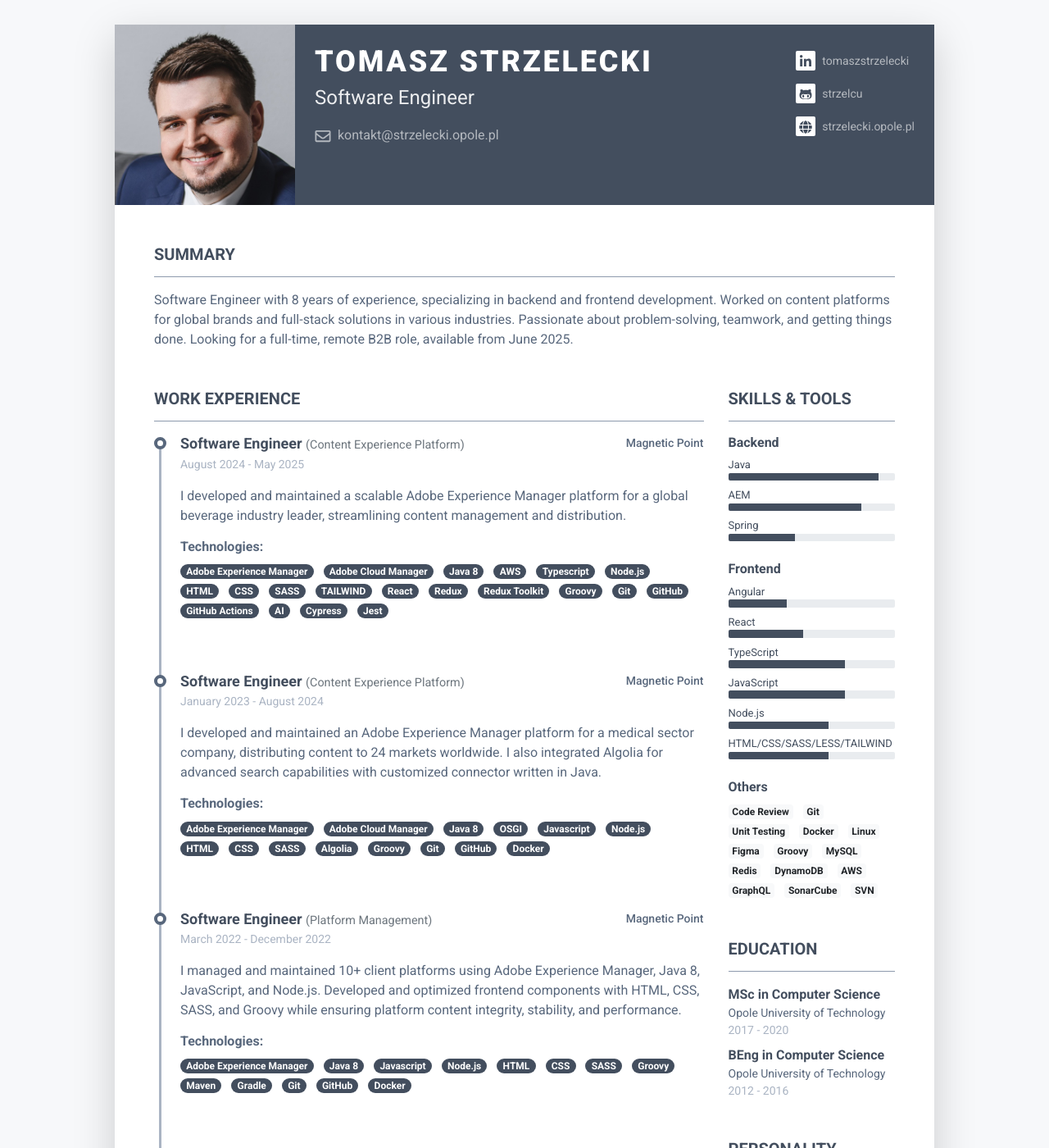
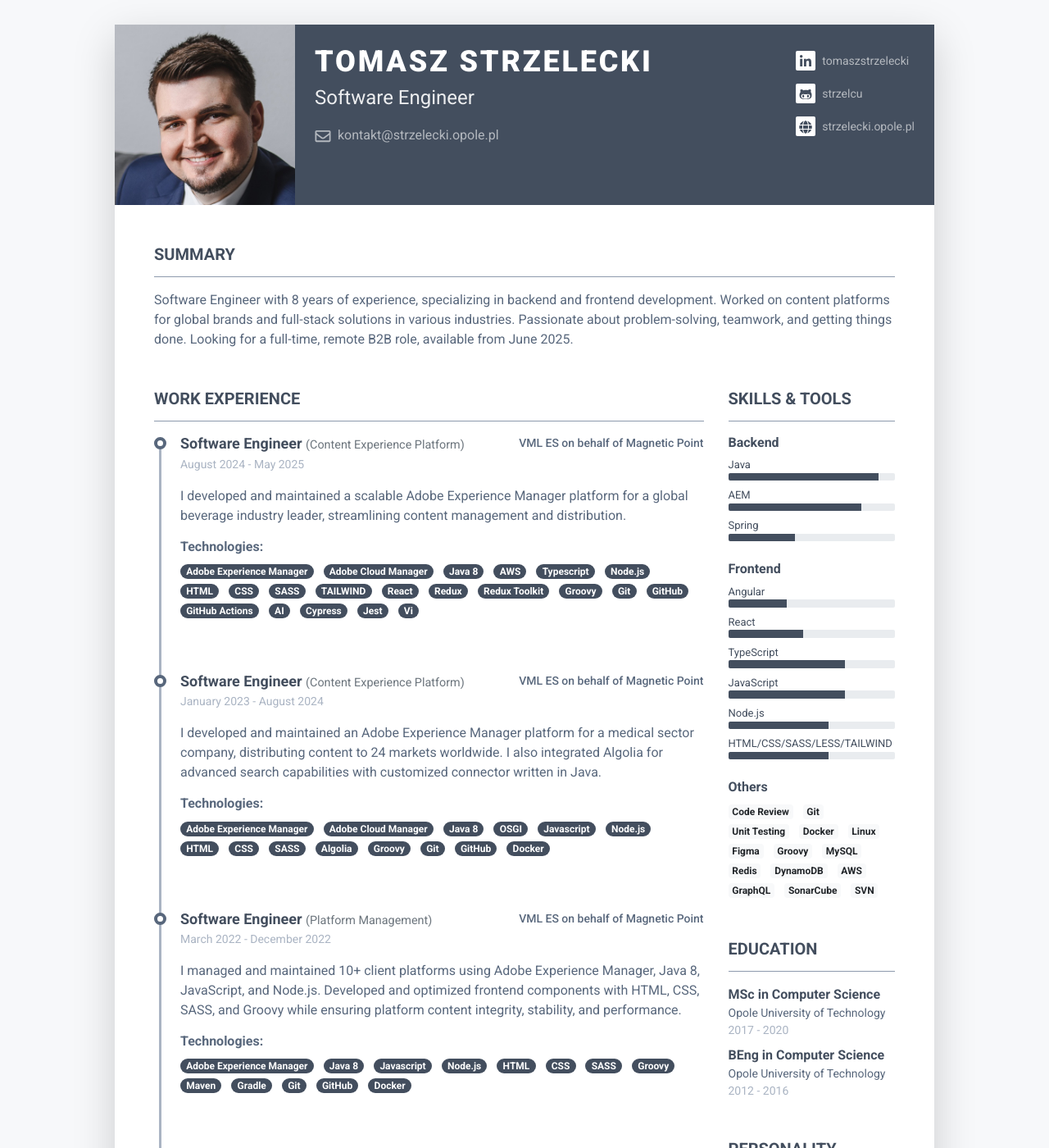
Before and after one commit to strzelcu/strzelcu.github.io, a Jekyll site: the page built from index.markdown, in a window 1280 px wide and 1400 px high. Shown: the whole window at 82% size. Built offline with Jekyll 4.4.1, drawn with Linux system fonts in a browser that asks for light colours; nearby versions of some CDN libraries.

Commit message:
Update workplace and add technologies

```diff
--- a/_data/data.yml
+++ b/_data/data.yml
@@ -62,7 +62,7 @@ experiences:
   - role: Software Engineer
     subrole: Content Experience Platform
     time: August 2024 - May 2025
-    company: Magnetic Point
+    company: VML ES on behalf of Magnetic Point
     details: |
       I developed and maintained a scalable Adobe Experience Manager platform for a global
       beverage industry leader, streamlining content management and distribution.
@@ -87,11 +87,12 @@ experiences:
       - AI
       - Cypress
       - Jest
+      - Vi
 
   - role: Software Engineer
     subrole: Content Experience Platform
     time: January 2023 - August 2024
-    company: Magnetic Point
+    company: VML ES on behalf of Magnetic Point
     details: |
       I developed and maintained an Adobe Experience Manager platform for a medical sector company,
       distributing content to 24 markets worldwide. I also integrated Algolia for advanced search
@@ -115,7 +116,7 @@ experiences:
   - role: Software Engineer
     subrole: Platform Management
     time: March 2022 - December 2022
-    company: Magnetic Point
+    company: VML ES on behalf of Magnetic Point
     details: |
       I managed and maintained 10+ client platforms using Adobe Experience Manager, Java 8, JavaScript,
       and Node.js. Developed and optimized frontend components with HTML, CSS, SASS, and Groovy while
```
